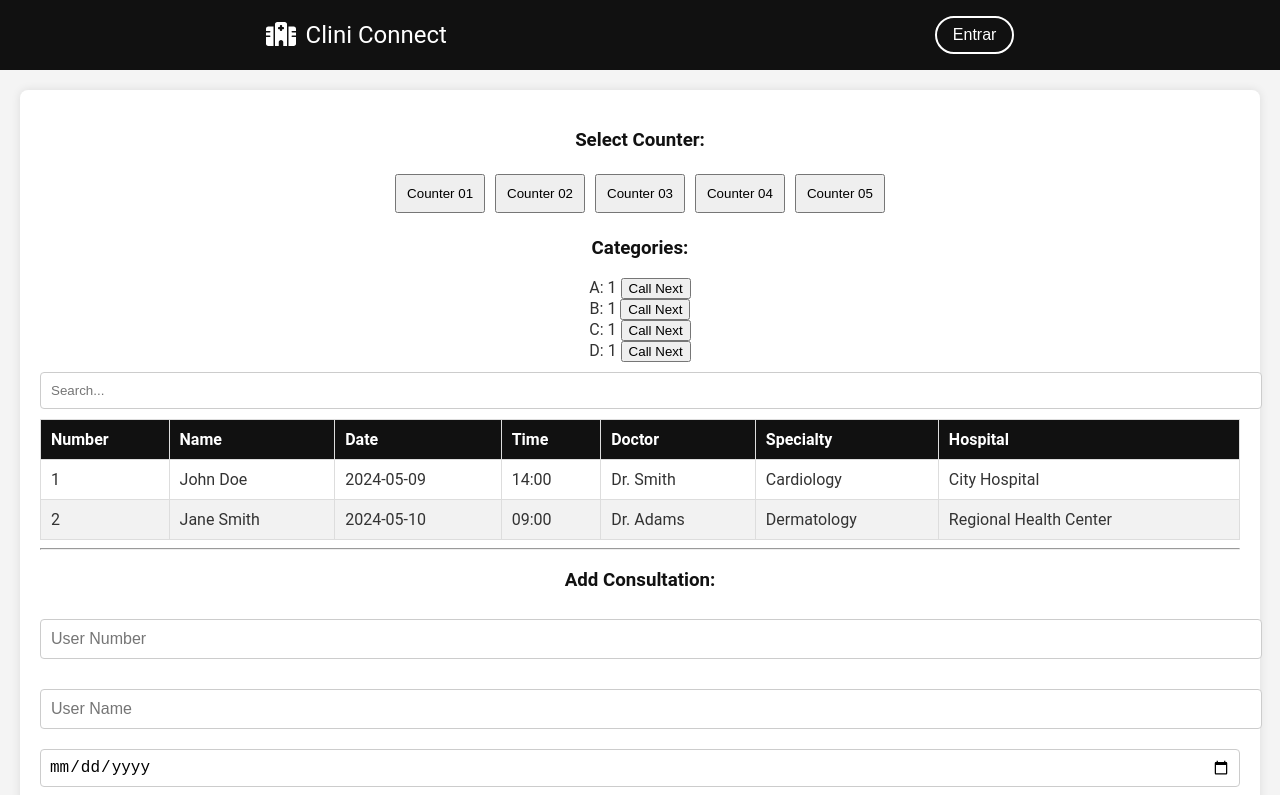
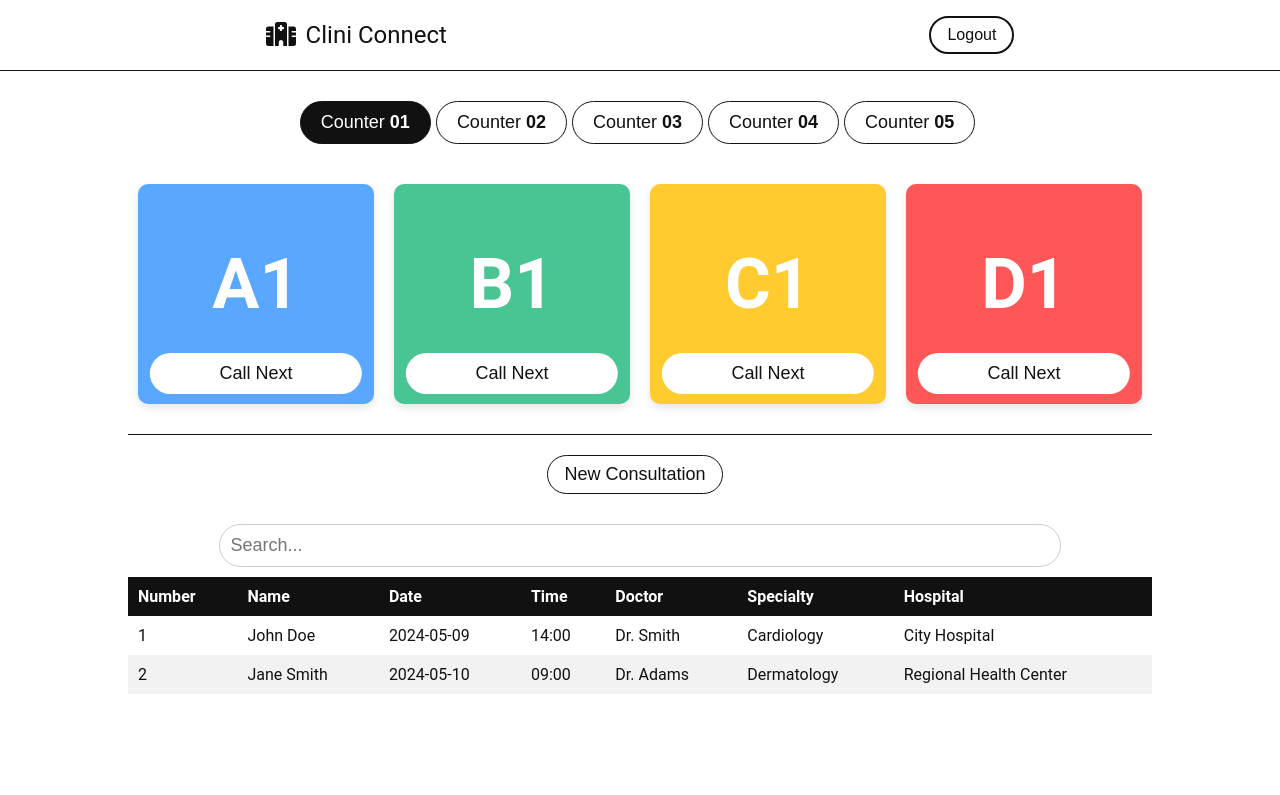
Before and after one commit to caridade1706/TQS_Project, a React (Create React App) app in the folder frontend/staff_website/: page / in a window 1280 px wide. Shown: the top 795 px of the page. Built offline with nearby package versions, Linux system fonts and the light colour scheme.

Commit message:
staff frontend modificado

```diff
--- a/frontend/staff_website/src/App.css
+++ b/frontend/staff_website/src/App.css
@@ -40,19 +40,10 @@
 /* General styling for the entire app */
 body {
     font-family: 'Roboto', sans-serif;
-    background-color: #f4f4f4;
-    color: #333;
+    background-color: #fff;
+    color: #111111;
     margin: 0;
     padding: 0;
-}
-
-/* Container for each section */
-.container {
-    margin: 20px;
-    padding: 20px;
-    background-color: #ffffff;
-    border-radius: 8px;
-    box-shadow: 0 0 10px rgba(0,0,0,0.1);
 }
 
 /* Universal button styling */
--- /dev/null
+++ b/frontend/staff_website/src/components/AddConsultationForm.css
@@ -0,0 +1,40 @@
+.form-consultation-container{
+    padding-bottom: 30px;
+    border-bottom: solid 1px #111111;
+    margin-bottom: 20px;
+}
+
+.form-container{
+    display: 'flex';
+    background-color: #f5f2f2;
+    border-radius: 5px;
+}
+
+.form-row {
+    display: flex;
+}
+
+.form-row input {
+    margin-left: 10px;
+    margin-right: 10px;
+}
+
+.add-consultation-btn {
+    background-color: #5AA7FF;
+    border: 1px solid #5AA7FF;
+    color: #fff;
+    border-radius: 30px;
+    padding: 0.5rem 1rem;
+    cursor: pointer;
+    transition: background-color 0.3s ease;
+    font-size: large;
+    margin-left: 10px;
+    margin-right: 10px;
+    margin-bottom: 20px;
+}
+
+.add-consultation-btn:hover {
+    background-color: #014da5;
+    border: 1px solid #014da5;
+    color: #fff;
+}
--- a/frontend/staff_website/src/components/AddConsultationForm.js
+++ b/frontend/staff_website/src/components/AddConsultationForm.js
@@ -1,31 +1,42 @@
 import React, { useState } from 'react';
+import './AddConsultationForm.css';
 
 function AddConsultationForm({ addConsultation }) {
     const [formData, setFormData] = useState({
-        number: '', name: '', date: '', time: '', doctor: '', specialty: '', hospital: ''
+        number: '', name: '', date: '', time: '', doctor: '', specialty: '', hospital: 'Hospital de Aveiro'
     });
 
     const handleChange = (e) => {
-        setFormData({ ...formData, [e.target.name]: e.target.value });
+        setFormData({...formData, [e.target.name]: e.target.value });
     };
 
     const handleSubmit = (e) => {
         e.preventDefault();
         addConsultation(formData);
-        setFormData({ number: '', name: '', date: '', time: '', doctor: '', specialty: '', hospital: '' });
+        setFormData({ number: '', name: '', date: '', time: '', doctor: '', specialty: '', hospital: 'Hospital de Aveiro' });
     };
 
     return (
-        <form onSubmit={handleSubmit}>
-            <input type="text" name="number" value={formData.number} onChange={handleChange} placeholder="User Number" required />
-            <input type="text" name="name" value={formData.name} onChange={handleChange} placeholder="User Name" required />
-            <input type="date" name="date" value={formData.date} onChange={handleChange} required />
-            <input type="time" name="time" value={formData.time} onChange={handleChange} required />
-            <input type="text" name="doctor" value={formData.doctor} onChange={handleChange} placeholder="Doctor" required />
-            <input type="text" name="specialty" value={formData.specialty} onChange={handleChange} placeholder="Specialty" required />
-            <input type="text" name="hospital" value={formData.hospital} onChange={handleChange} placeholder="Hospital" required />
-            <button type="submit">Add Consultation</button>
-        </form>
+        <div className="form-consultation-container">
+            <form onSubmit={handleSubmit} className="form-container">
+                <div className="form-row">
+                    <input type="text" name="number" value={formData.number} onChange={handleChange} placeholder="User Number" required />
+                    <input type="text" name="name" value={formData.name} onChange={handleChange} placeholder="User Name" required />
+                </div>
+                <div className="form-row">
+                    <input type="date" name="date" value={formData.date} onChange={handleChange} required style={{ minWidth: '47.5%'}}/>
+                    <input type="time" name="time" value={formData.time} onChange={handleChange} required style={{ minWidth: '47.5%'}}/>
+                </div>
+                <div className="form-row">
+                    <input type="text" name="doctor" value={formData.doctor} onChange={handleChange} placeholder="Doctor" required />
+                    <input type="text" name="specialty" value={formData.specialty} onChange={handleChange} placeholder="Specialty" required />
+                </div>
+                <div className="form-row">
+                    <input type="text" name="hospital" value={formData.hospital} onChange={handleChange} required disabled />
+                </div>
+                <button className="add-consultation-btn" type="submit">Add Consultation</button>
+            </form>
+        </div>
     );
 }
 
--- /dev/null
+++ b/frontend/staff_website/src/components/CategoryDisplay.css
@@ -0,0 +1,85 @@
+.card-category-container {
+    display: flex;
+    flex-wrap: wrap;
+    margin-top: 30px;
+    margin-left: 10%;
+    margin-right: 10%;
+    padding-bottom: 20px;
+    border-bottom: solid 1px #111111;
+}
+
+.card-category {
+    width: calc(25% - 20px);
+    height: 200px;
+    margin: 10px;
+    position: relative;
+    overflow: hidden;
+    box-shadow: 0 4px 8px rgba(0,0,0,0.1);
+    transition: transform 0.3s ease-in-out;
+    border-radius: 10px;
+    color: #fff;
+    font-weight: bolder;
+    display: flex;
+    align-items: center;
+    justify-content: center;
+    text-align: center;
+    font-size: 70px;
+    padding-bottom: 20px;
+}
+
+.card-category:hover {
+    transform: scale(1.05);
+}
+
+.call-next-button {
+    position: absolute;
+    bottom: 10px;
+    left: 50%;
+    transform: translateX(-50%);
+    background-color: #fff;
+    color: #111111;
+    padding: 10px 20px;
+    border: none;
+    border-radius: 30px;
+    cursor: pointer;
+    width: 90%;
+    font-size: large;
+}
+
+.card-category:nth-child(8n+1) {
+    background-color: #5AA7FF;
+}
+
+.card-category:nth-child(8n+2) {
+    background-color: #49C493;
+}
+
+.card-category:nth-child(8n+3) {
+    background-color: #FFCB2F;
+}
+
+.card-category:nth-child(8n+4) {
+    background-color: #FF5757;
+}
+
+.card-category:nth-child(8n+5) {
+    background-color: #014da5;
+}
+
+.card-category:nth-child(8n+6) {
+    background-color: #008a53;
+}
+
+.card-category:nth-child(8n+7) {
+    background-color: #ce9a00;
+}
+
+.card-category:nth-child(8n+8) {
+    background-color: #a00000;
+}
+
+@media (max-width: 768px) {
+    .card-category {
+         width: 100%;
+     }
+ }
--- a/frontend/staff_website/src/components/CategoryDisplay.js
+++ b/frontend/staff_website/src/components/CategoryDisplay.js
@@ -1,21 +1,23 @@
 import React, { useState } from 'react';
+import './CategoryDisplay.css';
 
 function CategoryDisplay() {
-    const [numbers, setNumbers] = useState({ A: 1, B: 1, C: 1, D: 1 });
+    const [numbers, setNumbers] = useState({ A: 1, B: 1, C: 1, D: 1});
 
     const handleIncrement = (category) => {
-        setNumbers(prev => ({ ...prev, [category]: prev[category] + 1 }));
+        setNumbers(prev => ({...prev, [category]: prev[category] + 1 }));
     };
 
     return (
         <div>
-            <h3>Categories:</h3>
-            {Object.entries(numbers).map(([category, number]) => (
-                <div key={category}>
-                    <span>{category}: {number} </span>
-                    <button onClick={() => handleIncrement(category)}>Call Next</button>
-                </div>
-            ))}
+            <div className="card-category-container">
+                {Object.entries(numbers).map(([category, number], index) => (
+                    <div key={category} className={`card-category`}>
+                        <span>{category}{number}</span>
+                        <button onClick={() => handleIncrement(category)} className="call-next-button">Call Next</button>
+                    </div>
+                ))}
+            </div>
         </div>
     );
 }
--- /dev/null
+++ b/frontend/staff_website/src/components/ConsultationsTable.css
@@ -0,0 +1,37 @@
+.table-consultation-container {
+    margin-left: 10%;
+    margin-right: 10%;
+    margin-top: 20px;
+    margin-bottom: 50px;
+}
+
+.table-consultation-search {
+    max-width: 80%;
+    border-radius: 30px !important;
+    font-size: large;
+}
+
+.new-consultation-btn {
+    background-color: #fff;
+    color: #111111;
+    border: 1px solid #111111;
+    border-radius: 30px;
+    padding: 0.5rem 1rem;
+    cursor: pointer;
+    transition: background-color 0.3s ease;
+    font-size: large;
+    margin-right: 10px;
+    margin-bottom: 20px;
+}
+
+.new-consultation-btn:hover {
+    background-color: #5AA7FF;
+    border: 1px solid #5AA7FF;
+    color: #fff;
+}
+
+table,
+table th,
+table td {
+    border: none;
+}
--- a/frontend/staff_website/src/components/ConsultationsTable.js
+++ b/frontend/staff_website/src/components/ConsultationsTable.js
@@ -1,6 +1,21 @@
 import React, { useState } from 'react';
+import './ConsultationsTable.css';
+import AddConsultationForm from '../components/AddConsultationForm';
 
-function ConsultationsTable({ consultations }) {
+function ConsultationsTable() {
+
+    const initialConsultations = [
+        { number: 1, name: 'John Doe', date: '2024-05-09', time: '14:00', doctor: 'Dr. Smith', specialty: 'Cardiology', hospital: 'City Hospital' },
+        { number: 2, name: 'Jane Smith', date: '2024-05-10', time: '09:00', doctor: 'Dr. Adams', specialty: 'Dermatology', hospital: 'Regional Health Center' }
+    ];
+
+    const [consultations, setConsultations] = useState(initialConsultations);
+    const [showForm, setShowForm] = useState(false); // Estado para controlar a visibilidade do formulário
+
+    const addConsultation = (consultation) => {
+        setConsultations([...consultations, consultation]);
+    };
+
     const [filter, setFilter] = useState('');
 
     const filteredConsultations = consultations.filter(consultation =>
@@ -10,8 +25,15 @@ function ConsultationsTable({ consultations }) {
     );
 
     return (
-        <div>
-            <input type="text" placeholder="Search..." onChange={e => setFilter(e.target.value)} />
+        <div className="table-consultation-container">
+            <button
+                className="new-consultation-btn"
+                onClick={() => setShowForm(!showForm)}
+            >
+                New Consultation
+            </button>
+            {showForm && <AddConsultationForm addConsultation={addConsultation} />}
+            <input type="text" placeholder="Search..." className="table-consultation-search" onChange={e => setFilter(e.target.value)} />
             <table>
                 <thead>
                     <tr>
--- /dev/null
+++ b/frontend/staff_website/src/components/CounterSelector.css
@@ -0,0 +1,23 @@
+.button-counter {
+    font-size: large;
+    margin-top: 30px;
+    margin-right: 5px;
+    padding: 10px 20px;
+    background-color: #fff;
+    color: #111111;
+    border: 1px solid #111111;
+    border-radius: 30px;
+    cursor: pointer;
+    transition: background-color 0.3s ease;
+}
+
+.button-counter.selected {
+    background-color: #111111;
+    color: #fff;
+    border-color: #111111;
+}
+
+.button-counter:hover {
+    background-color: #111111;
+    color: #fff;
+}
--- a/frontend/staff_website/src/components/CounterSelector.js
+++ b/frontend/staff_website/src/components/CounterSelector.js
@@ -1,4 +1,5 @@
 import React, { useState } from 'react';
+import './CounterSelector.css';
 
 function CounterSelector({ onSelectCounter }) {
     const [selectedCounter, setSelectedCounter] = useState('01');
@@ -11,10 +12,13 @@ function CounterSelector({ onSelectCounter }) {
 
     return (
         <div>
-            <h3>Select Counter:</h3>
             {counters.map(counter => (
-                <button key={counter} onClick={() => handleCounterSelect(counter)} style={{ margin: '5px', padding: '10px' }}>
-                    Counter {counter}
+                <button
+                    key={counter}
+                    onClick={() => handleCounterSelect(counter)}
+                    className={`button-counter ${selectedCounter === counter? 'selected' : ''}`}
+                >
+                    Counter <b>{counter}</b>
                 </button>
             ))}
         </div>
--- a/frontend/staff_website/src/components/Navbar.css
+++ b/frontend/staff_website/src/components/Navbar.css
@@ -4,13 +4,14 @@
     justify-content: space-between;
     align-items: center;
     padding: 1rem;
-    background-color: #111111;
+    background-color: #fff;
+    border-bottom: solid 1px #111111;
 }
 
 .navbar-text {
     margin-left: 20%;
     font-family: 'Roboto';
-    color: #fff;
+    color: #111111;
     font-size: 1.5rem;
 }
 
@@ -19,18 +20,22 @@
 }
 
 .navbar-button {
-    margin-right: 20%;
-    background-color: #111111;
-    color: #fff;
+    background-color: #fff;
+    color: #111111;
     font-size: 1rem;
-    border: 2px solid #fff; /* Bordas brancas */
-    border-radius: 30px; /* Bordas redondas */
+    border: 2px solid #111111;
+    border-radius: 30px;
     padding: 0.5rem 1rem;
     cursor: pointer;
     transition: background-color 0.3s ease;
+    margin-right: 20%;
 }
 
 .navbar-button:hover {
-    background-color: #fff;
-    color: #111111;
+    background-color: #111111;
+    color: #fff;
 }
+
+.navbar-link {
+    margin-right: 20%;
+}
--- a/frontend/staff_website/src/components/Navbar.js
+++ b/frontend/staff_website/src/components/Navbar.js
@@ -11,7 +11,7 @@ const Navbar = () => {
             <FontAwesomeIcon icon={faHospital} className="navbar-icon"/>
             Clini Connect
         </div>
-        <button className="navbar-button">Entrar</button>
+        <button className="navbar-button">Logout</button>
     </nav>
   );
 };
--- a/frontend/staff_website/src/pages/HomePage.js
+++ b/frontend/staff_website/src/pages/HomePage.js
@@ -1,25 +1,14 @@
-import React, { useState } from 'react';
+import React from 'react';
 import CounterSelector from '../components/CounterSelector';
 import CategoryDisplay from '../components/CategoryDisplay';
 import ConsultationsTable from '../components/ConsultationsTable';
-import AddConsultationForm from '../components/AddConsultationForm';
-import Navbar from '../components/Navbar';
 
 function HomePage() {
-    // Example data for consultations
-    const initialConsultations = [
-        { number: 1, name: 'John Doe', date: '2024-05-09', time: '14:00', doctor: 'Dr. Smith', specialty: 'Cardiology', hospital: 'City Hospital' },
-        { number: 2, name: 'Jane Smith', date: '2024-05-10', time: '09:00', doctor: 'Dr. Adams', specialty: 'Dermatology', hospital: 'Regional Health Center' }
-    ];
 
-    const [consultations, setConsultations] = useState(initialConsultations);
 
-    const addConsultation = (consultation) => {
-        setConsultations([...consultations, consultation]);
-    };
 
     const handleCounterSelect = (counter) => {
-        console.log("Selected counter:", counter);  // Just for demonstration
+        console.log("Selected counter:", counter);
     };
 
     return (
@@ -27,10 +16,7 @@ function HomePage() {
             <div className="container">
                 <CounterSelector onSelectCounter={handleCounterSelect} />
                 <CategoryDisplay />
-                <ConsultationsTable consultations={consultations} />
-                <hr />
-                <h3>Add Consultation:</h3>
-                <AddConsultationForm addConsultation={addConsultation} />
+                <ConsultationsTable />
             </div>
         </div>
     );
```
